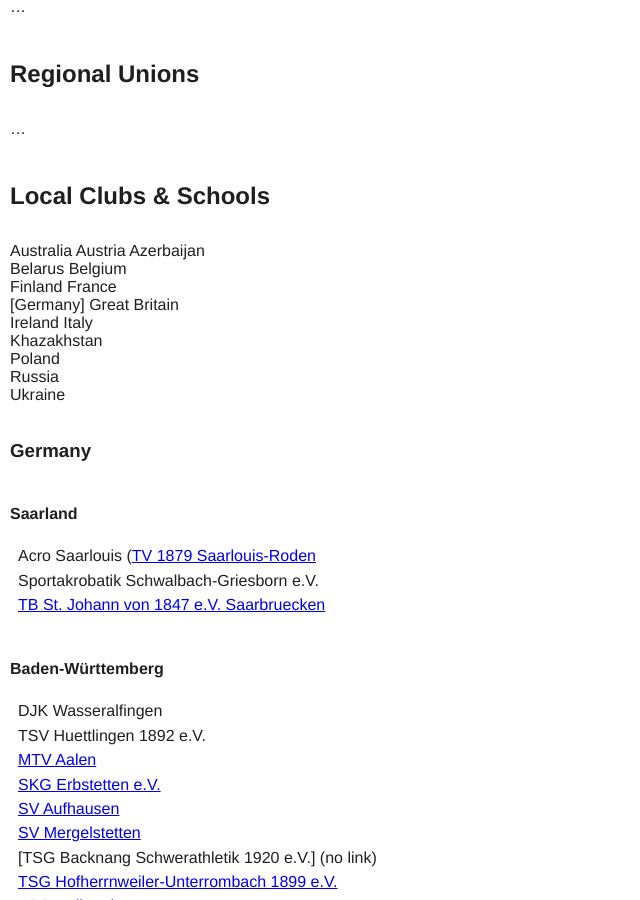
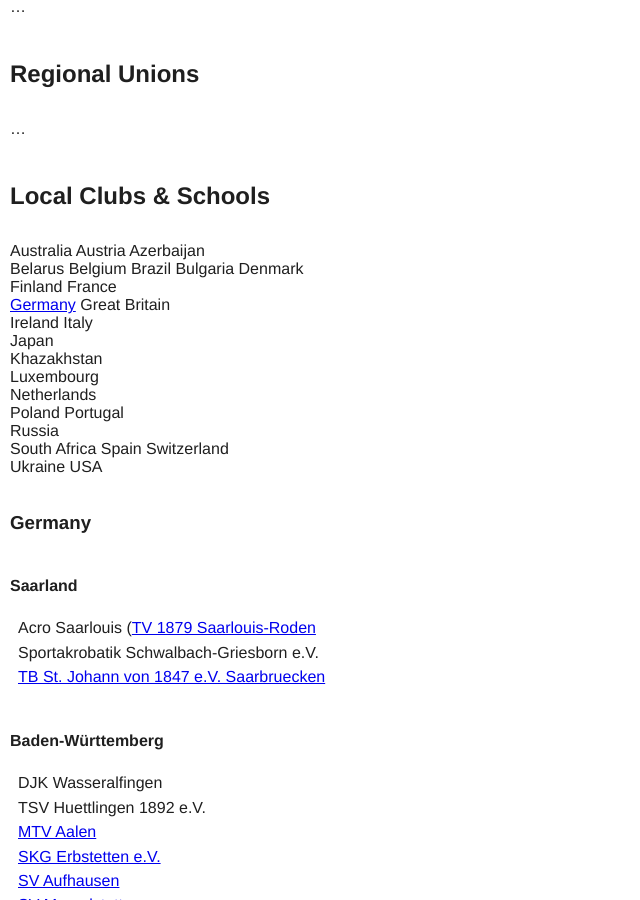
Before and after one commit to floshin/acrolib, a Jekyll site: the page built from community.md, in a window 1280 px wide and 900 px high, scrolled down 823 px. Shown: the whole window, without its empty margins (0-640 px from the left). Built offline with Jekyll 4.4.1, drawn with Linux system fonts in a browser that asks for light colours; our own code applies the rules of GitHub Pages for plain Markdown files.

Commit message:
Update community.md

```diff
--- a/community.md
+++ b/community.md
@@ -32,16 +32,19 @@
 ## Local Clubs & Schools
 
 Australia Austria Azerbaijan
-Belarus Belgium
+Belarus Belgium Brazil Bulgaria
+Denmark
 Finland France
-[Germany] Great Britain
+[Germany](clubs/germany) Great Britain
 Ireland Italy
+Japan
 Khazakhstan
-Poland
+Luxembourg
+Netherlands
+Poland Portugal
 Russia
-Ukraine
-
-
+South Africa Spain Switzerland
+Ukraine USA
 
 
 ### Germany
```
